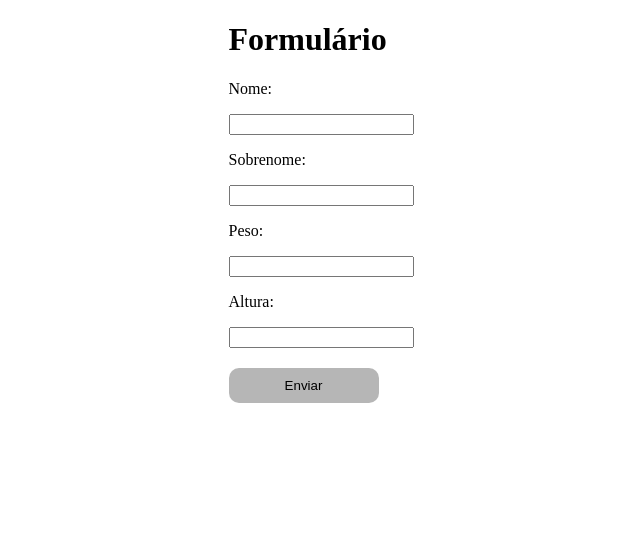
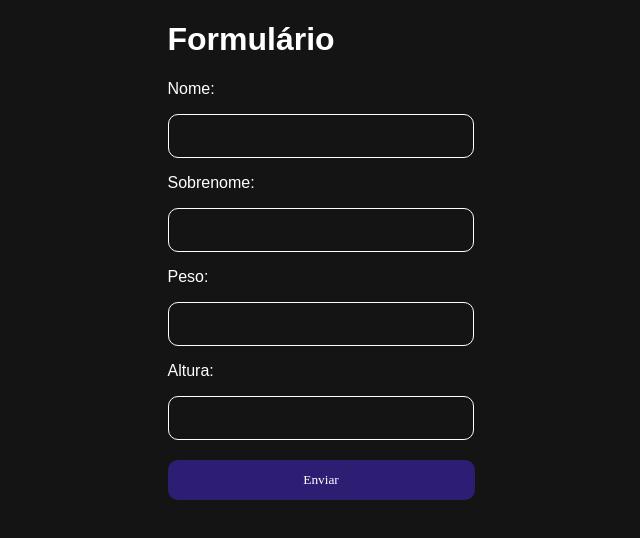
Before and after one commit to viniciushp01/FormularioJs, a plain HTML site: page index.html in a window 1280 px wide. Shown: the whole page, without its empty margins (319-959 px from the left). Drawn offline with Linux system fonts and the light colour scheme.

Commit message:
css changes

```diff
--- a/index.html
+++ b/index.html
@@ -6,14 +6,14 @@
     <meta name="viewport" content="width=device-width, initial-scale=1.0" />
     <link rel="stylesheet" href="styles.css" />
 
-    <title>Exercicio</title>
+    <title>Formulário</title>
   </head>
   <body>
     <form action="" id="form">
       <div id="container">
         <h1>Formulário</h1>
         <p>Nome:</p>
-        <input type="text" name="nome" id="nome-form" />
+        <input type="text" name="nome" id="nome-form"/>
         <p>Sobrenome:</p>
         <input type="text" name="sobrenome" id="sobrenome-form" />
         <p>Peso:</p>
--- a/styles.css
+++ b/styles.css
@@ -2,8 +2,9 @@ body {
   padding: 0;
   margin: 0;
   box-sizing: border-box;
-    font-family: 'Poppins';
+  font-family: "Poppins", sans-serif;
   font-size: 16px;
+  background-color: rgb(20, 20, 20);
 }
 
 #form {
@@ -14,13 +15,31 @@ body {
   margin: 0 auto;
 }
 
+h1 {
+  color: #fff;
+}
+
+p {
+  color: #fff;
+}
+
+input {
+  font-family: "Poppins";
+  width: 300px;
+  height: 40px;
+  background-color: transparent;
+  border: 1px solid #fff;
+  border-radius: 10px;
+  color: #fff;
+}
+
 #btn-form {
   display: flex;
   align-items: center;
-    width: 150px;
+  width: 307px;
   margin-top: 20px;
   margin-bottom: 5px;
-    background-color: rgb(182, 182, 182);
+  background-color: rgb(45, 30, 115);
   border: none;
   border-radius: 10px;
   padding: 10px 5px;
```
Lines whose indentation alone changed are shown as unchanged.
